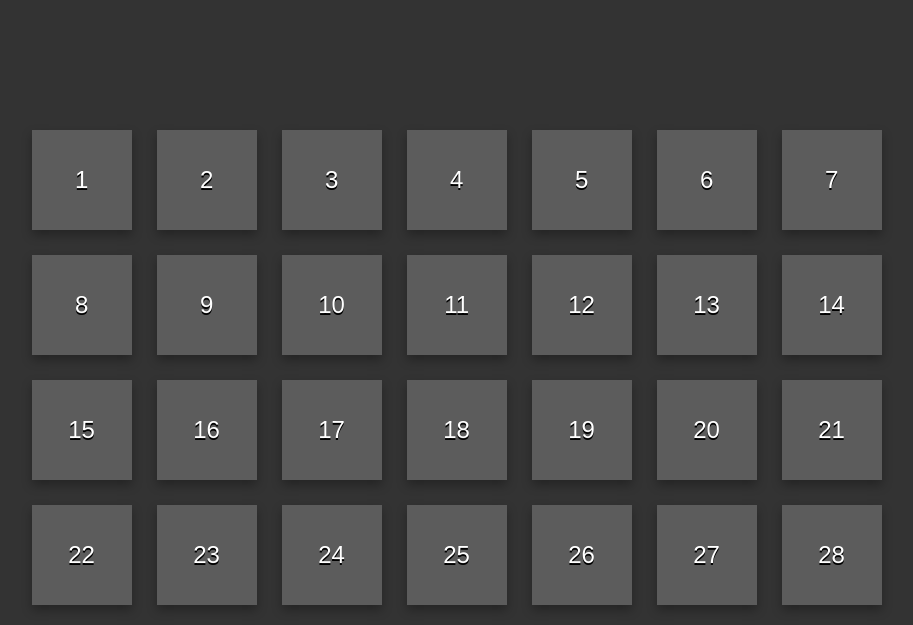
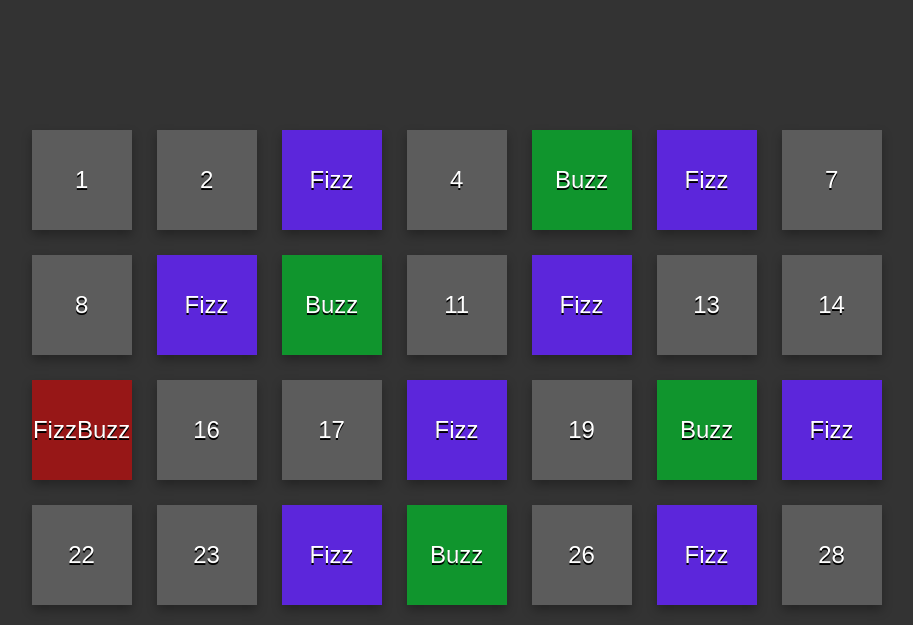
Before and after one commit to matteopompei/js-fizzbuzzdom, a plain HTML site: page index.html in a window 1280 px wide. Shown: the part 175-800 px from the top of the page, without its empty margins (166-1079 px from the left). Drawn offline with Linux system fonts and the light colour scheme.

Commit message:
Esercizio completo

```diff
--- a/script.js
+++ b/script.js
@@ -2,16 +2,18 @@ let container = document.getElementById("container"); // Definisco la variabile
 
 for (let i = 1; i <= 100; i++) { // Genera numeri da 1 a 100
 
-  container.innerHTML += '<div class="box">' + i + '</div>';
-
   if((i%3 == 0) && (i%5 == 0)){ // Stampa FizzBuzz se multiplo di 3 e 5
     console.log ("FizzBuzz");
+    container.innerHTML += '<div class="box fizzbuzz">FizzBuzz</div>';
   } else if((i%3 == 0)) { // Stampa Fizz se multipplo di 3
     console.log ("Fizz");
+    container.innerHTML += '<div class="box fizz">Fizz</div>';
   } else if ((i%5 == 0)) { // Stampa Buzz se multipplo di 5
     console.log ("Buzz");
+    container.innerHTML += '<div class="box buzz">Buzz</div>';
   } else {
     console.log (i); // Scrive i numeri in console
+    container.innerHTML += '<div class="box">' + i + '</div>';
 }
 
 }
--- a/style.css
+++ b/style.css
@@ -30,3 +30,15 @@ h1 {
   background-color: #5c5c5c;
   box-shadow: 0 5px 10px rgba(0, 0, 0, 0.3);
 }
+
+.fizzbuzz {
+  background-color: #971717;
+}
+
+.fizz {
+  background-color: #5c26db;
+}
+
+.buzz {
+  background-color: #10952d;
+}
```
Also changed, not shown: index.html (+1 -2 lines).
